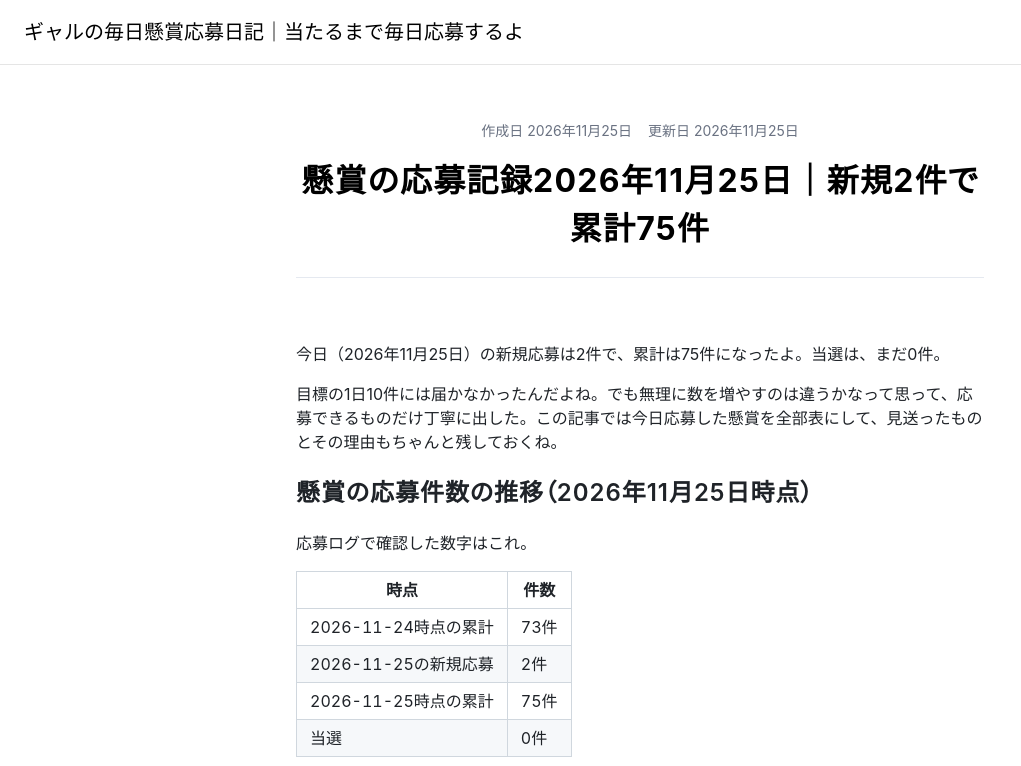
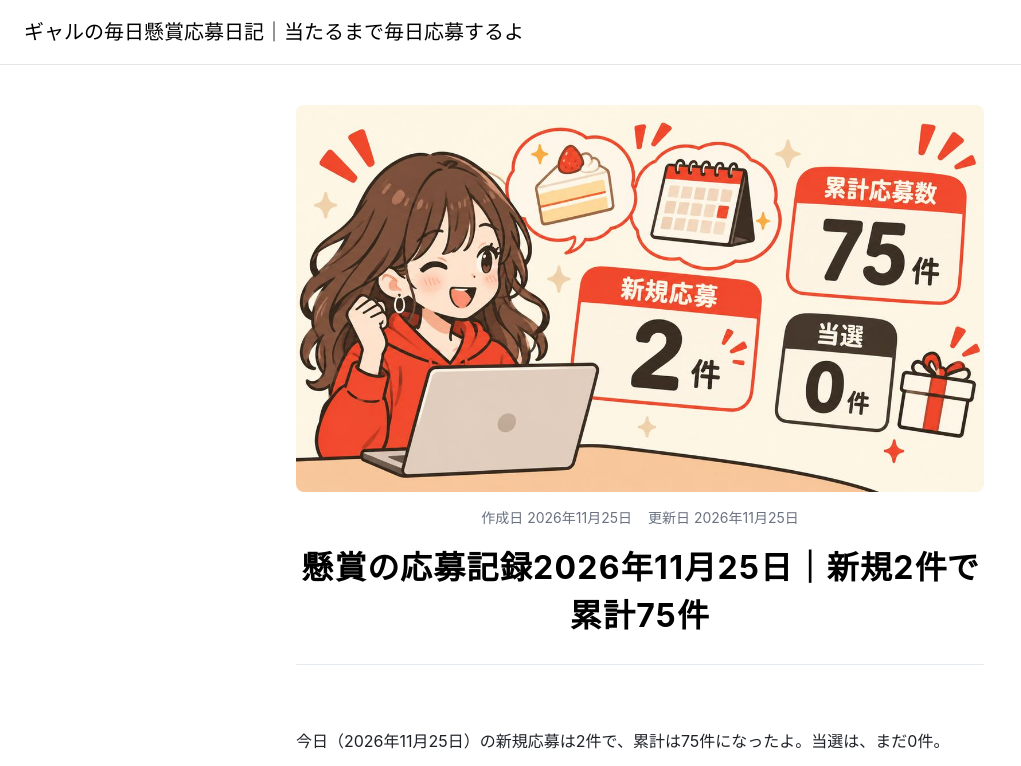
Before and after one commit to musehsh9-a11y/kensho-blog, an Astro site: page /blog/sweepstakes-log-2026-11-25 in a window 1280 px wide. Shown: the top 766 px of the page, without its empty margins (0-1021 px from the left). Built offline with nearby package versions, Linux system fonts and the light colour scheme; Astro itself is replaced by a stand-in of ours.

Commit message:
11/25記事にヒーロー画像を追加（ChatGPT生成）

```diff
--- a/src/content/blog/sweepstakes-log-2026-11-25.mdx
+++ b/src/content/blog/sweepstakes-log-2026-11-25.mdx
@@ -5,6 +5,7 @@ summary: '2026年11月25日の新規応募は2件で、累計は75件。当選
 tags: ['懸賞', '応募記録', '日次記録', '懸賞ブログ', 'ギャルの毎日懸賞応募日記']
 pubDate: 'Nov 25 2026'
 updatedDate: 'Nov 25 2026'
+heroImage: '../../assets/sweepstakes-log-2026-11-25/hero.jpg'
 ---
 
 今日（2026年11月25日）の新規応募は2件で、累計は75件になったよ。当選は、まだ0件。
```
Also changed, not shown: src/assets/sweepstakes-log-2026-11-25/hero.jpg (added).
